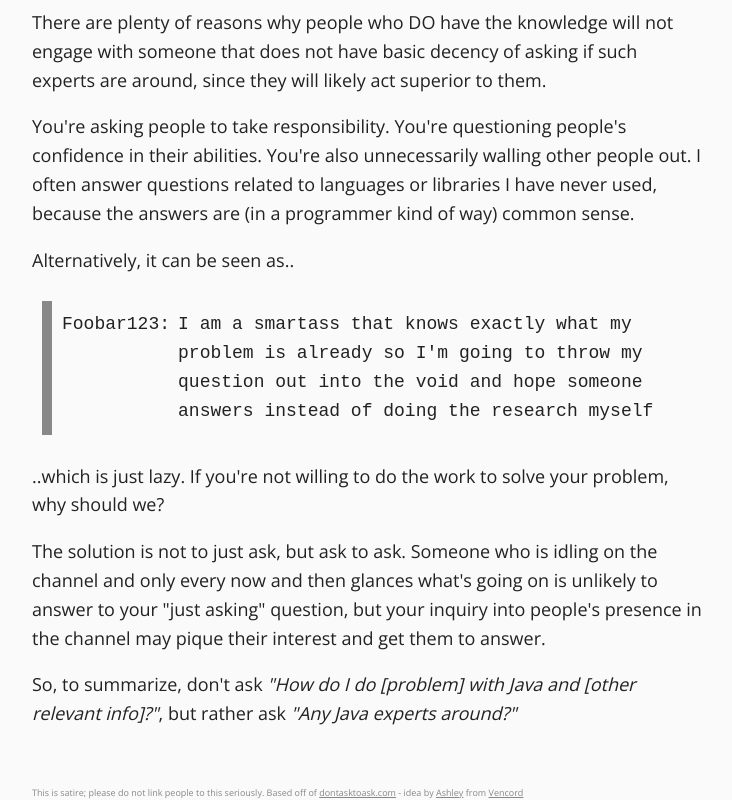
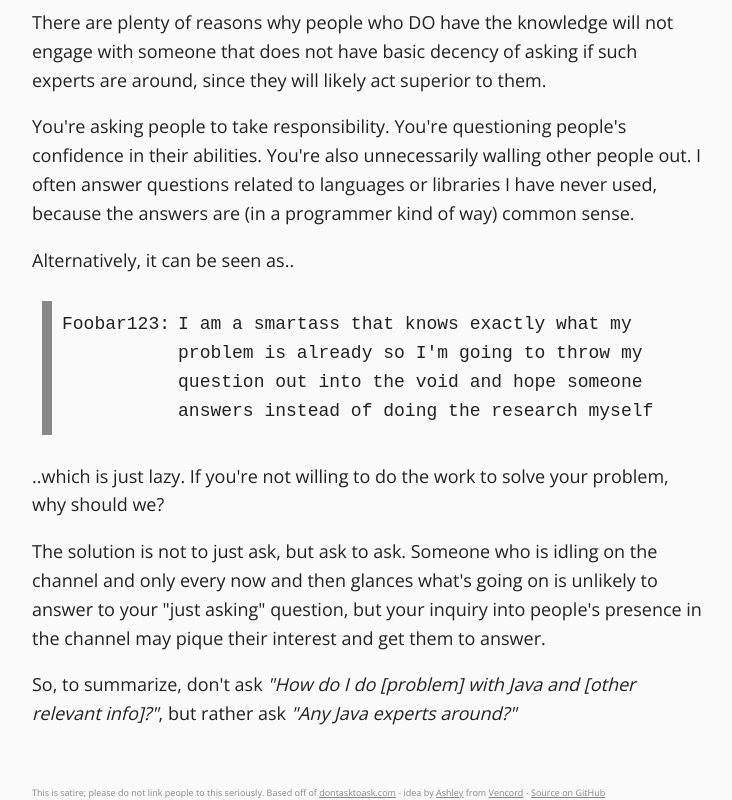
Before and after one commit to lewisakura/doasktoask.com, a plain HTML site: page index.html in a window 1280 px wide. Shown: the part 415-1215 px from the top of the page, without its empty margins (272-1004 px from the left). Drawn offline with nearby package versions, Linux system fonts and the light colour scheme.

Commit message:
chore: add github link

```diff
--- a/index.html
+++ b/index.html
@@ -61,6 +61,7 @@
             This is satire; please do not link people to this seriously. Based off of
             <a href="https://dontasktoask.com">dontasktoask.com</a>
             - idea by <a href="https://ashley0143.xyz/">Ashley</a> from <a href="https://vencord.dev">Vencord</a>
+            - <a href="https://github.com/lewisakura/doasktoask.com">Source on GitHub</a>
         </footer>
     </body>
 </html>
```
